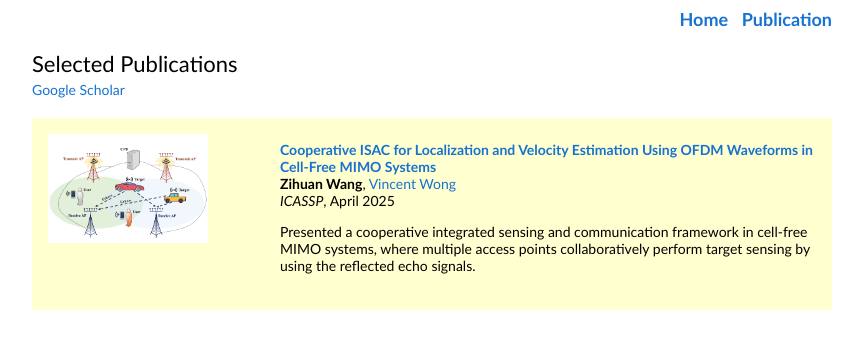
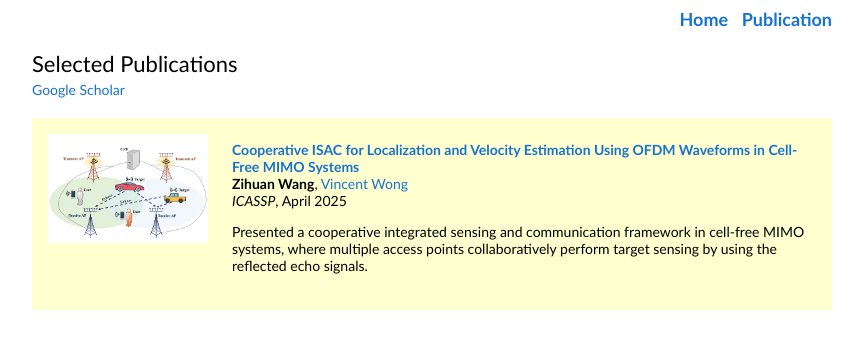
Before and after one commit to zihuanwang/zihuanwang.github.io, a Jekyll site: the page publication.html, which Jekyll copies as it is, in a window 1280 px wide. Shown: the top 349 px of the page, without its empty margins (208-1071 px from the left). Built offline with Jekyll 4.4.1, drawn with Linux system fonts in a browser that asks for light colours.

Commit message:
Update publication.html

```diff
--- a/publication.html
+++ b/publication.html
@@ -29,7 +29,7 @@
   <table style="width:100%;max-width:800px;border:0;border-spacing:0;border-collapse:separate;margin:20px auto;">
     <tbody>
       <tr onmouseout="radmesh_stop()" onmouseover="radmesh_start()" bgcolor="#ffffd0">
-  <td style="padding:16px;width:30%;vertical-align:middle">
+  <td style="padding:16px;width:20%;vertical-align:middle">
     <div class="one">
       <div class="two" id='coisac_image'>
         <img src='images/coisac.png' width=100%>
@@ -47,7 +47,7 @@
       radmesh_stop()
     </script>
   </td>
-  <td style="padding:8px;width:70%;vertical-align:middle">
+  <td style="padding:8px;width:80%;vertical-align:middle">
     <a href="http://zihuanwang.github.io/files/WW-ICASSP-2025.pdf">
       <span class="papertitle">Cooperative ISAC for Localization and Velocity Estimation Using OFDM Waveforms in Cell-Free MIMO Systems</span>
     </a>
```
